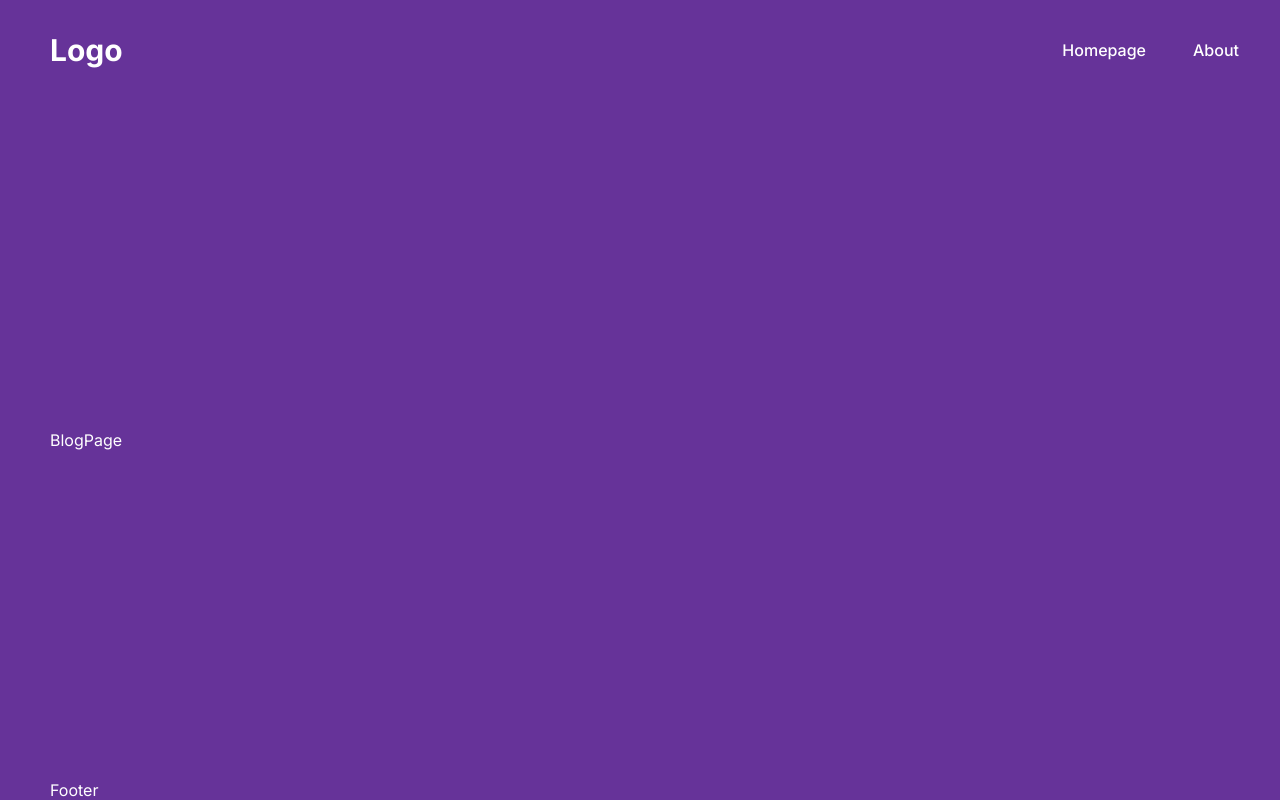
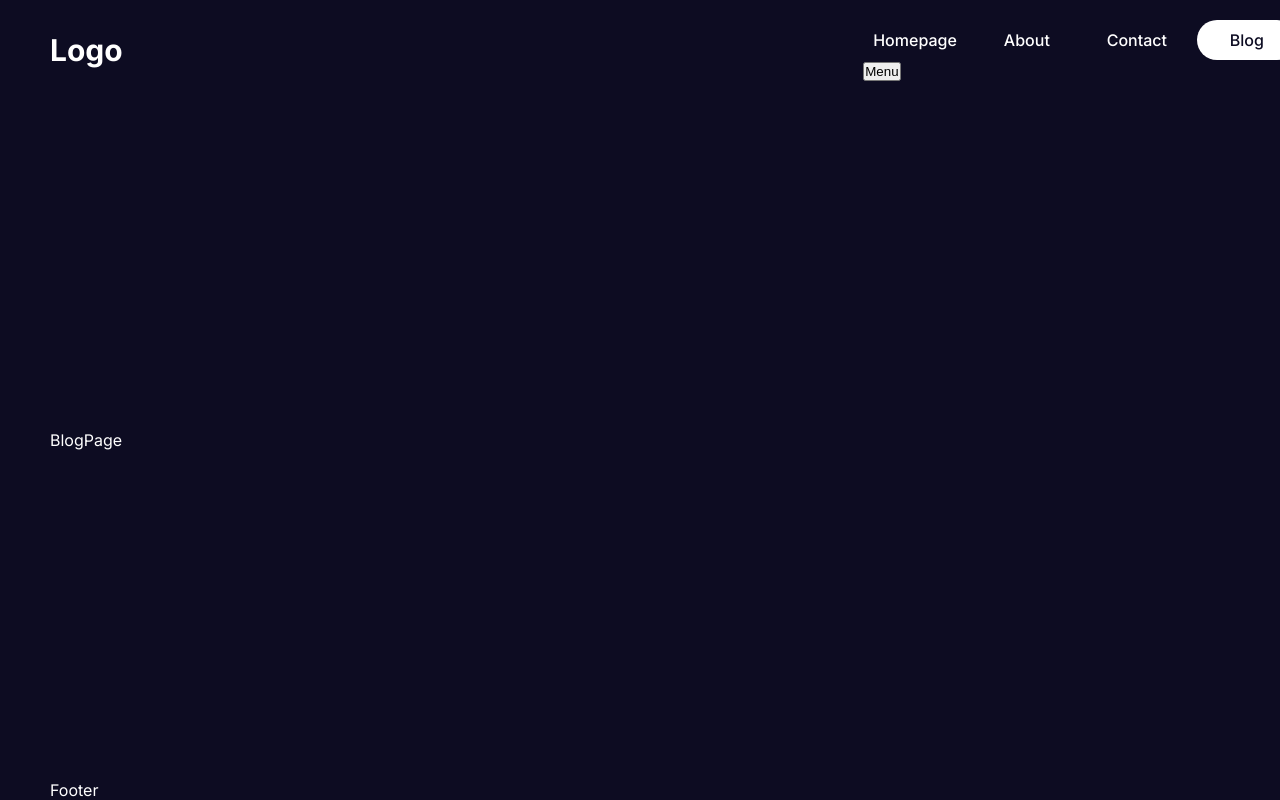
Before and after one commit to lasha-codes/advanced-next.js, a Next.js app: page /blog in a window 1280 px wide. Shown: the top 800 px of the page. Built offline with nearby package versions, Linux system fonts and the light colour scheme.

Commit message:
some auth working and toggle functionality this is so boring i wanna sleep

```diff
--- a/src/app/globals.css
+++ b/src/app/globals.css
@@ -13,7 +13,7 @@
 }
 
 .container {
-  background-color: rebeccapurple;
+  background-color: var(--bg);
   width: 1536px;
   margin: auto;
   padding: 0px 50px;
--- a/src/components/navbar/links/links.jsx
+++ b/src/components/navbar/links/links.jsx
@@ -1,8 +1,9 @@
-import Link from 'next/link'
+'use client'
+
+import { useState } from 'react'
 import style from './links.module.css'
 import NavLink from './navLink/navLink'
 
-const Links = () => {
 const links = [
   { title: 'Homepage', path: '/' },
   { title: 'About', path: '/about' },
@@ -10,11 +11,36 @@ const Links = () => {
   { title: 'Blog', path: '/blog' },
 ]
 
+const Links = () => {
+  const [open, setOpen] = useState(false)
+
+  // temporary
+  const session = true
+  const isAdmin = true
+
   return (
+    <div className={style.container}>
       <div className={style.links}>
         {links.map((link, idx) => {
           return <NavLink item={link} key={idx} />
         })}
+        {session ? (
+          <>
+            {isAdmin && <NavLink item={{ title: 'Admin', path: '/admin' }} />}
+            <button className={style.logout}>Logout</button>
+          </>
+        ) : (
+          <NavLink item={{ title: 'Login', path: '/login' }} />
+        )}
+      </div>
+      <button onClick={() => setOpen((prev) => !prev)}>Menu</button>
+      {open && (
+        <div className={style.mobileLinks}>
+          {links.map((link) => {
+            return <NavLink item={link} key={link.title} />
+          })}
+        </div>
+      )}
     </div>
   )
 }
--- a/src/components/navbar/links/links.module.css
+++ b/src/components/navbar/links/links.module.css
@@ -3,3 +3,9 @@
   align-items: center;
   gap: 10px;
 }
+
+.logout {
+  padding: 10px;
+  cursor: pointer;
+  font-weight: bold;
+}
```
Lines whose indentation alone changed are shown as unchanged.
